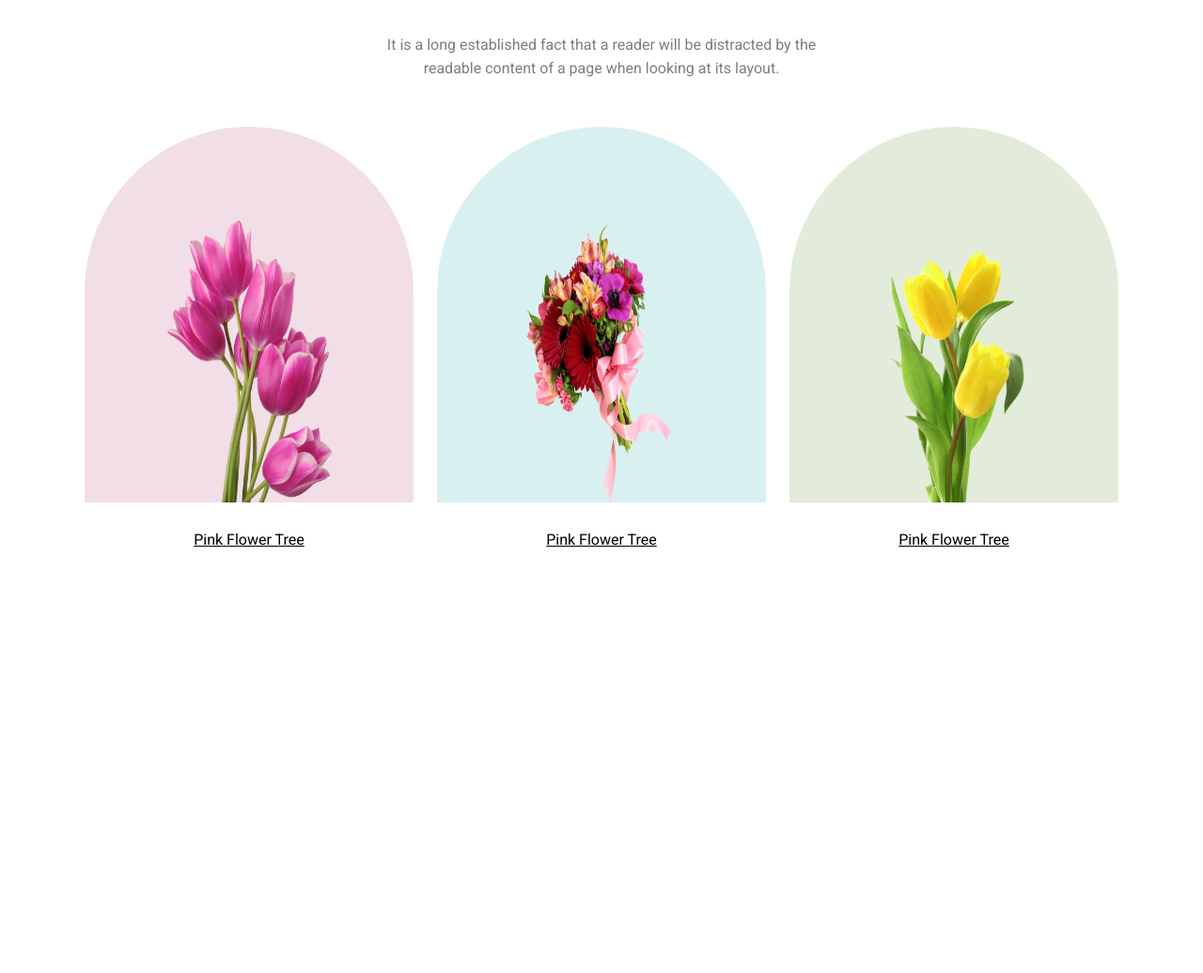
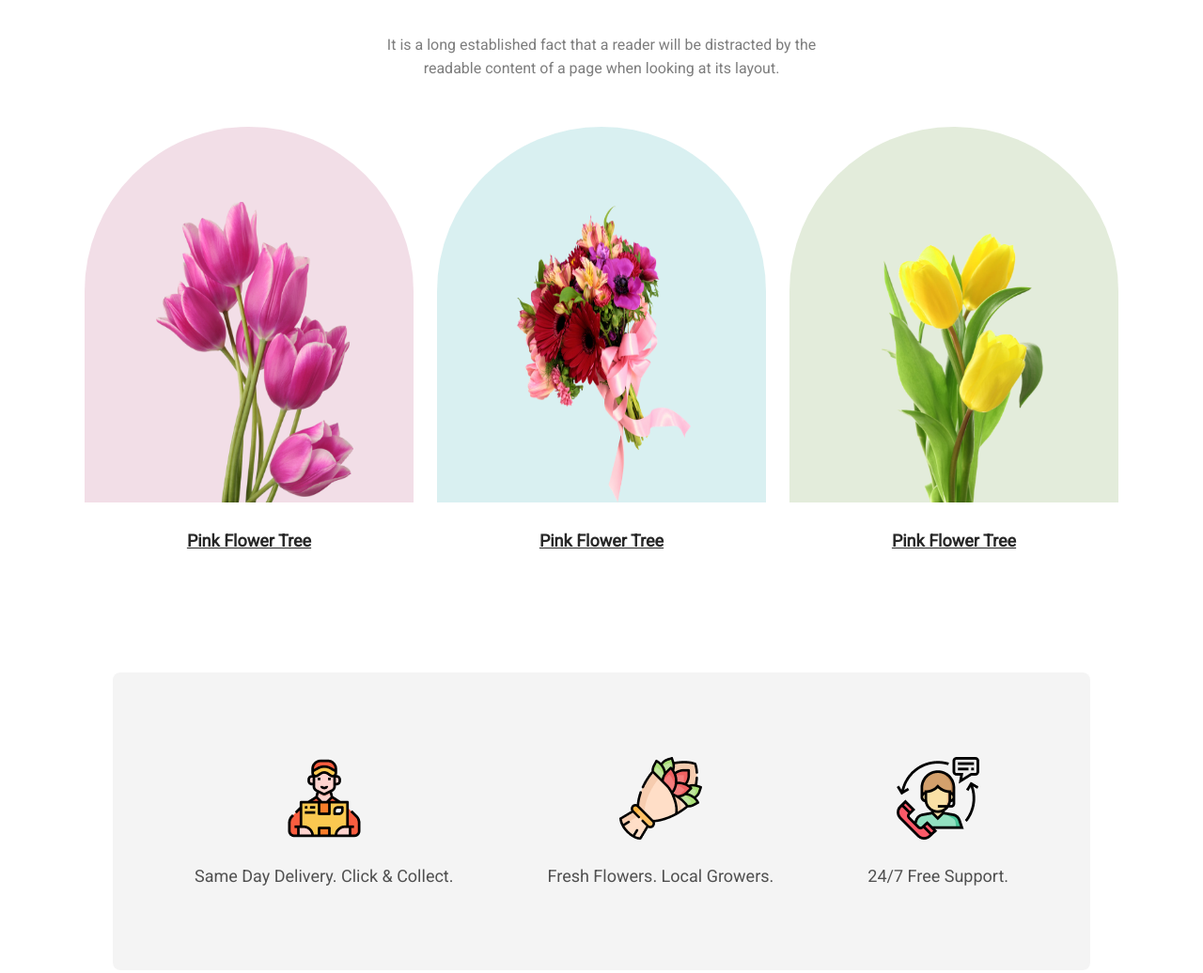
Before and after one commit to Zahid-BM/flower-shop, a plain HTML site: page index.html in a window 1280 px wide. Shown: the part 800-1836 px from the top of the page at 94% size. Before the commit the page ends 1514 px from the top, so only its background shows below. Drawn offline with Linux system fonts and the light colour scheme.

Commit message:
Alhamdulillah icon section / part done satisfactorily

```diff
--- a/index.html
+++ b/index.html
@@ -34,19 +34,36 @@
     </div>
     <div class="round-card-container">
         <div class="card">
-            <div class="pink-card"><img src="images/pngwing 6.png" alt="" class="card-image"></div>
+            <div class="pink-card"><img src="images/pngwing 6.png" alt="card image" class="card-image"></div>
             <a href="#">Pink Flower Tree</a>
         </div>
         <div class="card">
-            <div class="paste-card"><img src="images/pngwing 5.png" alt="" class="card-image"></div>
+            <div class="paste-card"><img src="images/pngwing 5.png" alt="card image" class="card-image"></div>
             <a href="#">Pink Flower Tree</a>
         </div>
         <div class="card">
-            <div class="light-green-card"><img src="images/pngwing 7.png" alt="" class="card-image"></div>
+            <div class="light-green-card"><img src="images/pngwing 7.png" alt="card image" class="card-image"></div>
             <a href="#">Pink Flower Tree</a>
         </div>
     </div>
 </section>
 
+<!-- section.icon-section>(.>img.icon-img+p.icon-text)*3 -->
+
+<section class="icon-section">
+    <div class="icon-container">
+        <img src="images/Group 57.png" alt="icon" class="icon-img">
+        <p class="icon-text">Same Day Delivery. Click & Collect.</p>
+    </div>
+    <div class="icon-container">
+        <img src="images/Group 58.png" alt="icon" class="icon-img">
+        <p class="icon-text">Fresh Flowers. Local Growers.</p>
+    </div>
+    <div class="icon-container">
+        <img src="images/Group 59.png" alt="icon" class="icon-img">
+        <p class="icon-text">24/7 Free Support.</p>
+    </div>
+</section>
+
 </body>
 </html>
--- a/style.css
+++ b/style.css
@@ -76,7 +76,7 @@ header{
 
 }
 .card{
-    text-align: center;
+
 }
 .pink-card{
     border-radius: 300px 300px 0px 0px;
@@ -101,14 +101,40 @@ position: relative;
 
 }
 .card-image{
-    width:50%;
-    padding: 100px 76px 0 76px;
-    height: 75%;
+    width:60%;
+    padding: 80px 76px 0 76px;
+    height: 80%;
 
 }
 .feature a {
    display: inline-block;
    margin-top: 30px;
-   color: black;
+   color: #272727;
+    font-size: 18px;
+    font-weight: 700;
 
 }
+
+/* icon section style */
+.icon-section{
+    border-radius: 8px;
+    background: rgba(39, 39, 39, 0.05);
+    margin: 0 120px 130px 120px;
+    display: flex;
+    justify-content: center;
+    align-items: center;
+    align-content: space-evenly;
+    gap: 100px;
+}
+.icon-container{
+    padding: 90px 0;
+    text-align: center;
+}
+.icon-img{
+
+}
+.icon-text{
+    color: rgba(39, 39, 39, 0.80);
+    font-size: 18px;
+    margin-top: 24px;
+}
```
